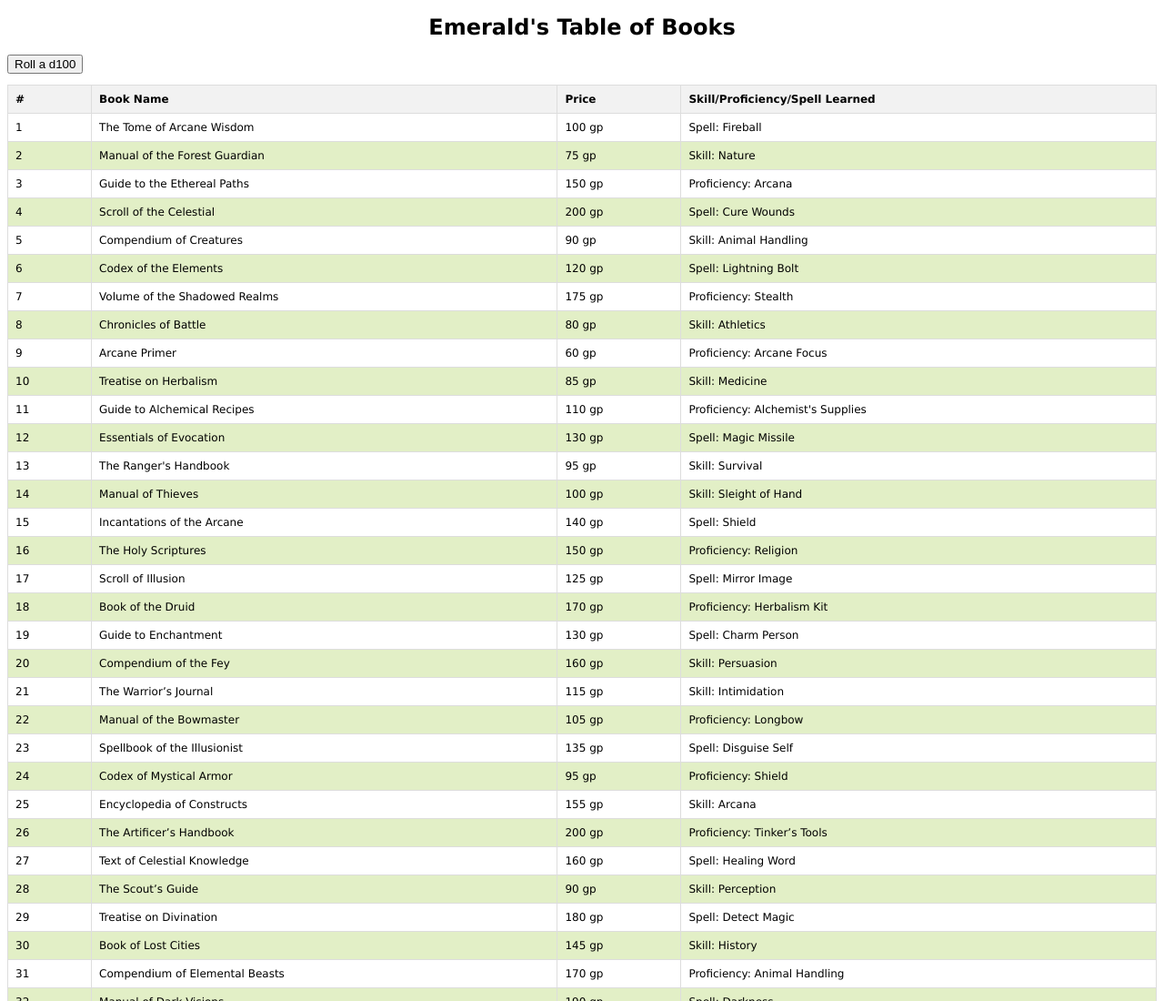
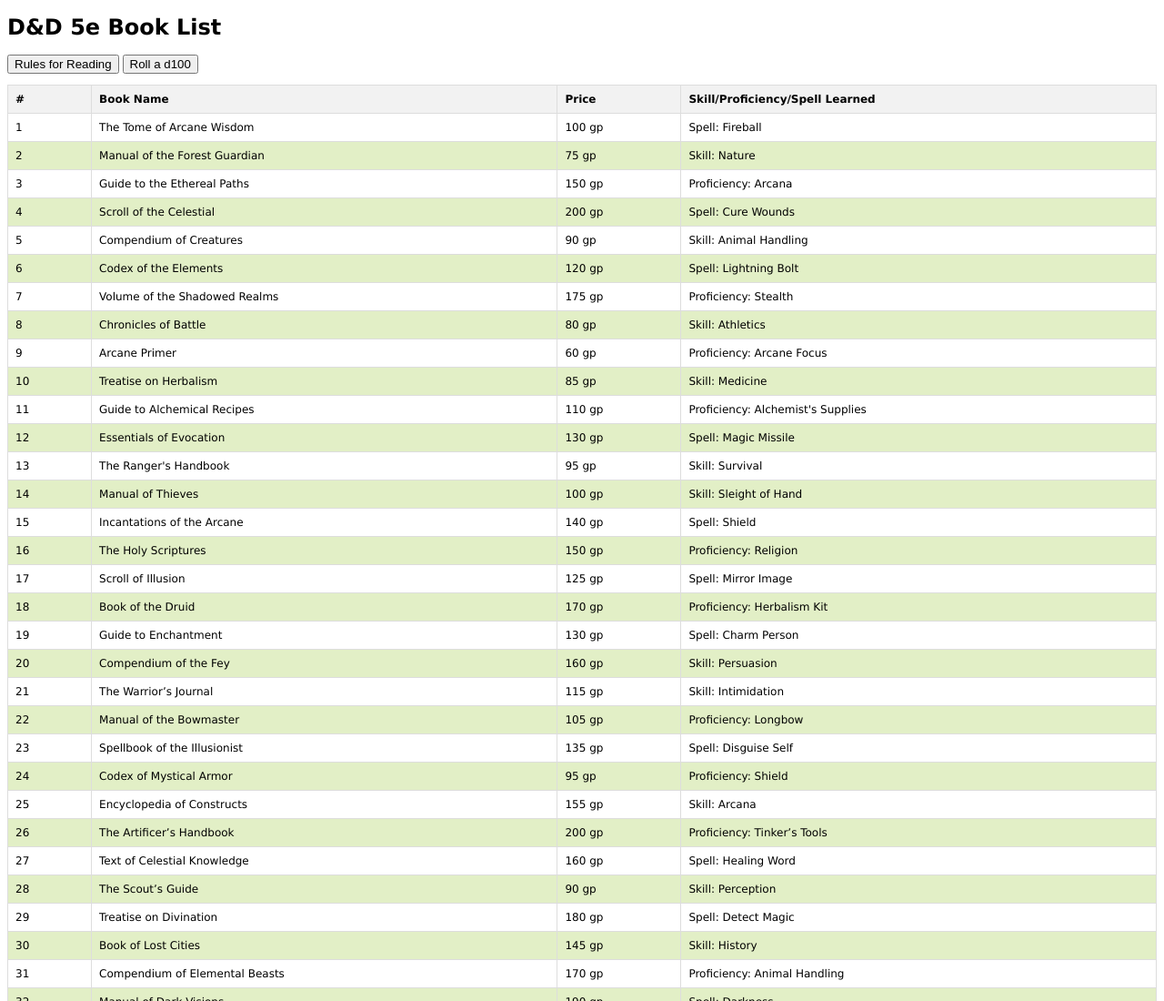
Before and after one commit to AtomicQuillPublishing/emeralds-table-of-books, a plain HTML site: page index.html in a window 1280 px wide. Shown: the top 1100 px of the page at 91% size. Drawn offline with Linux system fonts and the light colour scheme.

Commit message:
Update index.html

```diff
--- a/index.html
+++ b/index.html
@@ -37,8 +37,9 @@
 </head>
 <body>
 
-    <h1 align="center">Emerald's Table of Books</h1>
-    <button align="center" onclick="rollD100()">Roll a d100</button>
+    <h1>D&D 5e Book List</h1>
+    <button onclick="window.location.href='rules-for-reading.html'">Rules for Reading</button>
+    <button onclick="rollD100()">Roll a d100</button>
     <p id="result"></p>
 
     <table id="bookTable">
@@ -51,7 +52,7 @@
             </tr>
         </thead>
         <tbody>
-           <tr><td>1</td><td>The Tome of Arcane Wisdom</td><td>100 gp</td><td>Spell: Fireball</td></tr>
+            <tr><td>1</td><td>The Tome of Arcane Wisdom</td><td>100 gp</td><td>Spell: Fireball</td></tr>
         <tr><td>2</td><td>Manual of the Forest Guardian</td><td>75 gp</td><td>Skill: Nature</td></tr>
         <tr><td>3</td><td>Guide to the Ethereal Paths</td><td>150 gp</td><td>Proficiency: Arcana</td></tr>
         <tr><td>4</td><td>Scroll of the Celestial</td><td>200 gp</td><td>Spell: Cure Wounds</td></tr>
```
